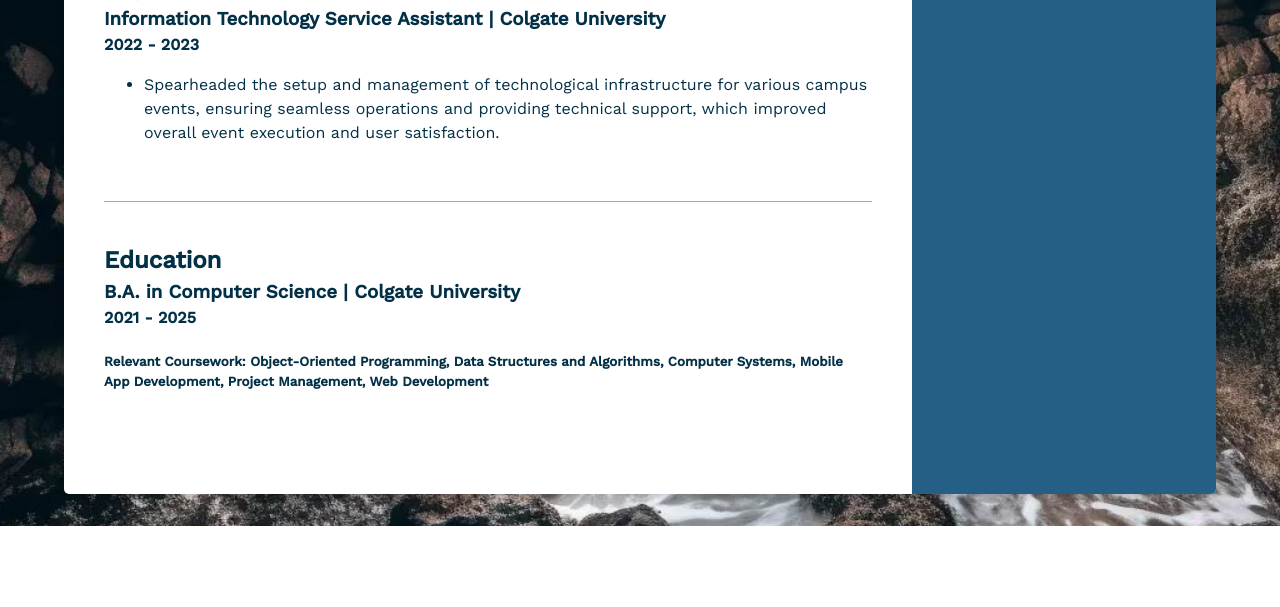
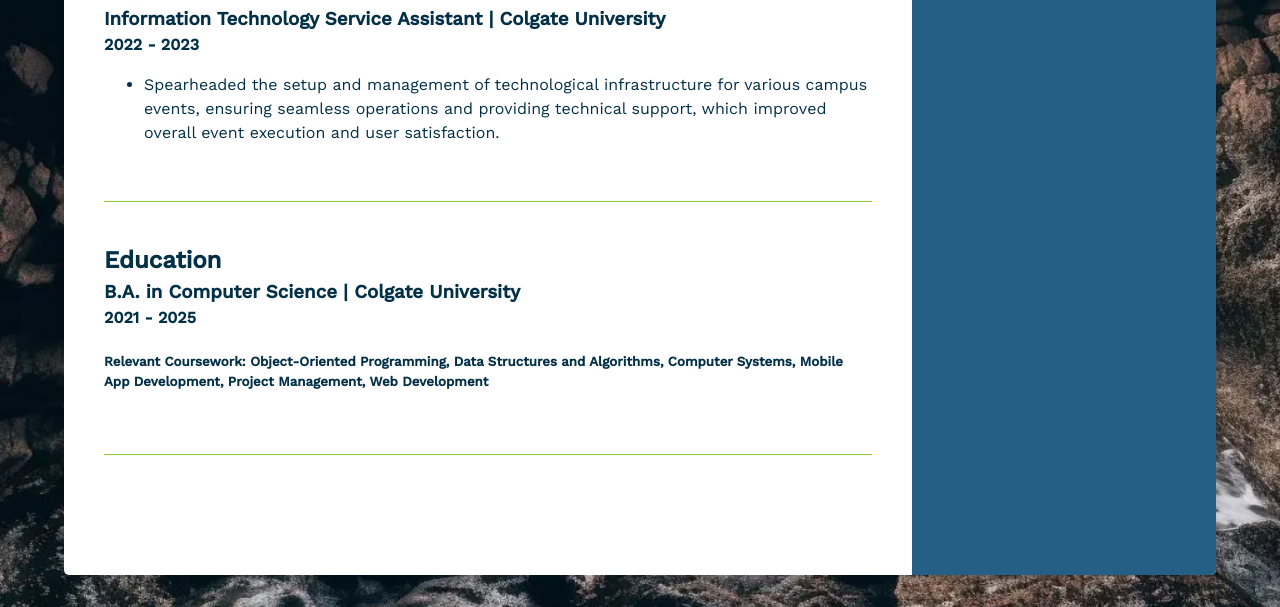
Before and after one commit to pcwhite-dot/webdev1-module3, a website: page docs/index.html in a window 1280 px wide. Shown: the part 501-1108 px from the top of the page. Before the commit the page ends 1027 px from the top, so only its background shows below. Drawn offline with nearby package versions, Linux system fonts and the light colour scheme.

Commit message:
added a project section

```diff
--- a/docs/index.html
+++ b/docs/index.html
@@ -103,6 +103,8 @@
                 <h4>2021 - 2025</h4> <!-- Duration of the degree -->
                 <h5>Relevant Coursework: Object-Oriented Programming, Data Structures and Algorithms, Computer Systems, Mobile App Development, Project Management, Web Development </h5>
             </section> <!-- Closes the education section -->
+
+            <section class="project-section"
         </main> <!-- Closes the main content -->
     </div> <!-- Closes the container -->
 </body> <!-- Closes the body -->
```
